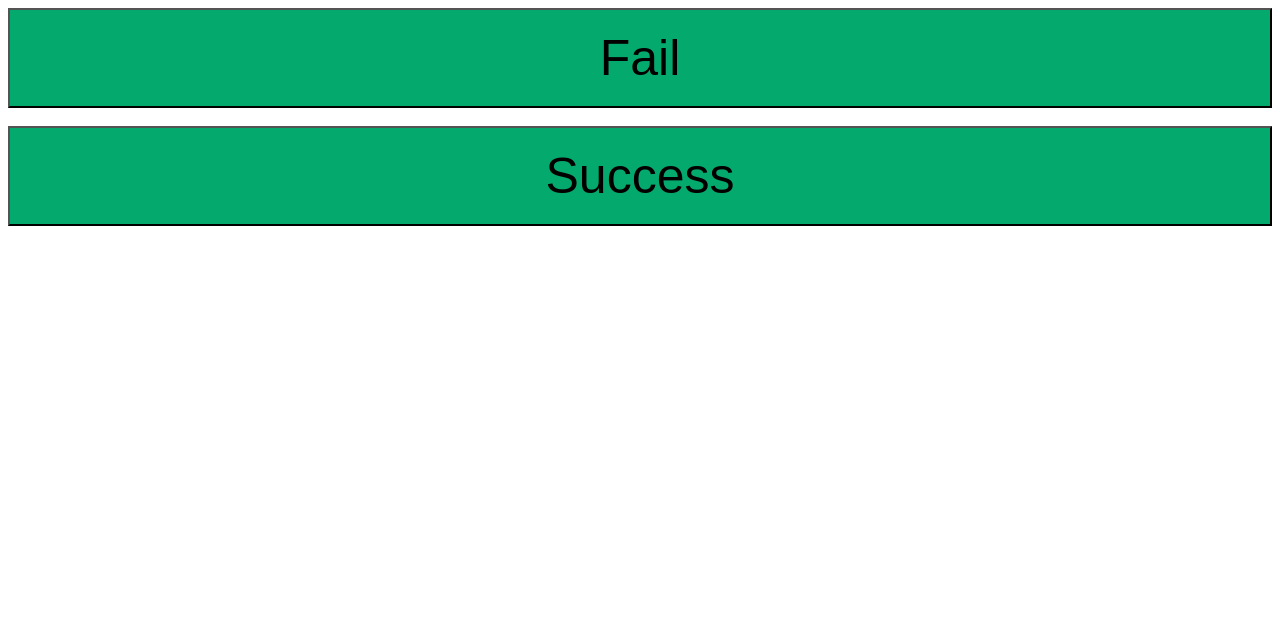
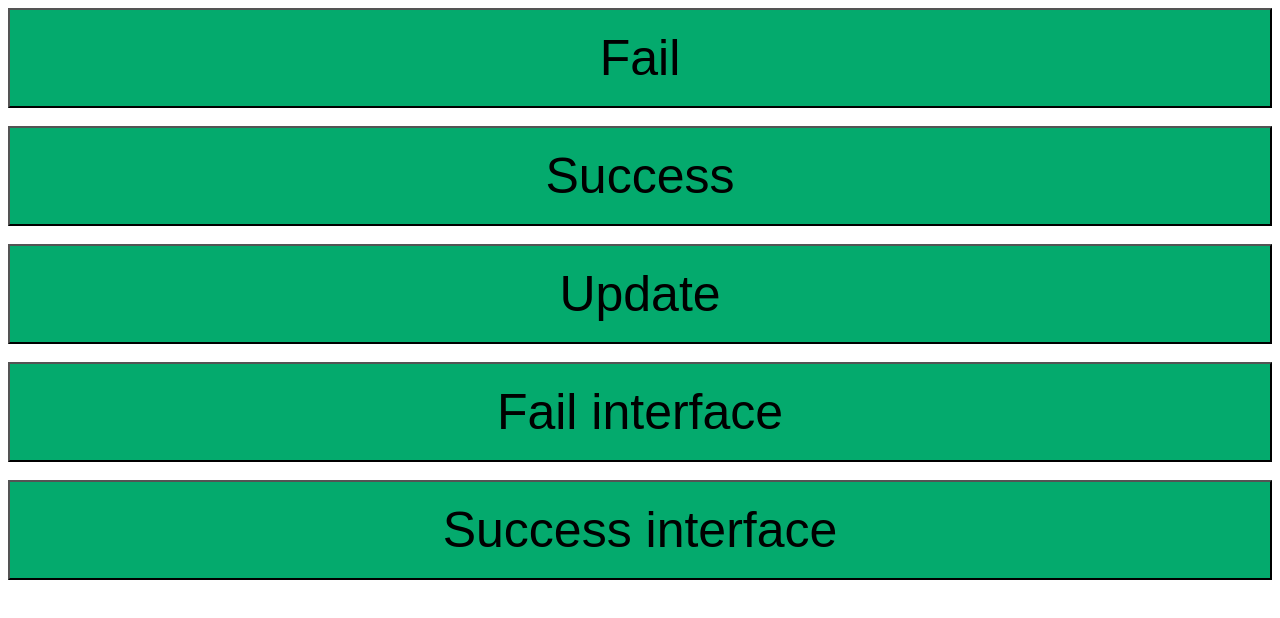
Before and after one commit to SebastianMamak/sm123test.github.io., a plain HTML site: page index.html in a window 1280 px wide. Drawn offline with Linux system fonts and the light colour scheme.

Commit message:
Update index.html

```diff
--- a/index.html
+++ b/index.html
@@ -17,6 +17,12 @@
         <button name="submit" type="submit" value="FAIL" onclick="fail()" class="button">Fail</button>
         <br><br>
         <button name="submit" type="submit" value="SUCCESS" onclick="success()" class="button">Success</button>
+        <br><br>
+        <button name="submit" type="submit" value="UPDATE" onclick="update()" class="button">Update</button>
+        <br><br>
+        <button name="submit" type="submit" value="FAIL interface" onclick="failAndroid()" class="button">Fail interface</button>
+        <br><br>
+        <button name="submit" type="submit" value="SUCCESS interface" onclick="successAndroid()" class="button">Success interface</button>
     </div>
         <script>
             function fail() {
@@ -25,6 +31,16 @@
             function success() {
                 window.location = 'pocgoldenpl://poc.golden.com/product?status=SUCCESSFUL'
             }
+            function update() {
+                Android.updateHeader("New value")
+            }
+            function failAndroid() {
+                Android.failed()
+            }
+            function successAndroid() {
+                Android.succeed()
+            }
+
       </script>
   </body>
 </html>
```
